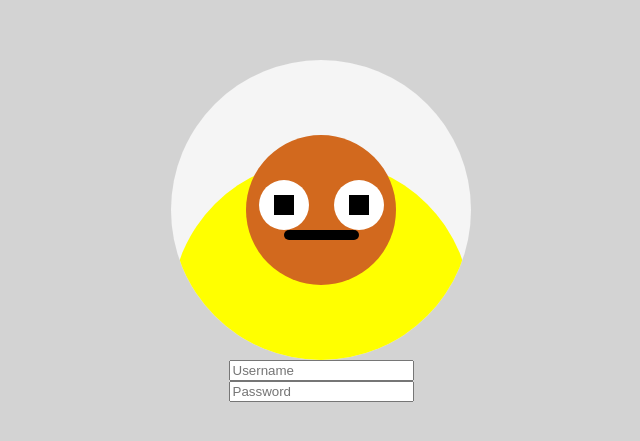
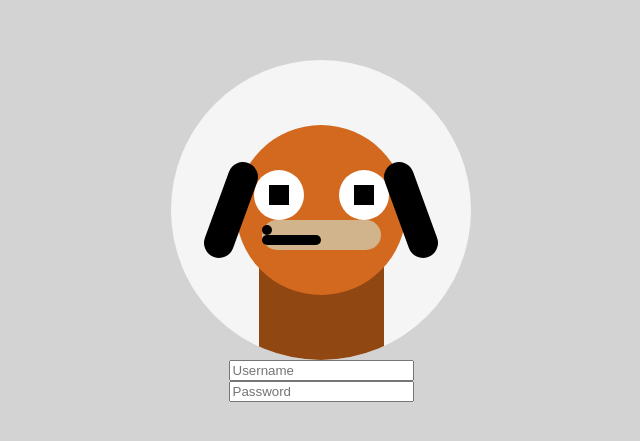
Before and after one commit to tmat06/login-animation, a React (Create React App) app: page / in a window 1280 px wide. Shown: the part 169-610 px from the top of the page, without its empty margins (319-959 px from the left). Built offline with nearby package versions, Linux system fonts and the light colour scheme.

Commit message:
dog design implemented and not watching password

```diff
--- a/src/App.css
+++ b/src/App.css
@@ -24,8 +24,8 @@
 }
 
 #animation-head {
-  height: 150px;
-  width: 150px;
+  height: 170px;
+  width: 170px;
   border-radius: 100px;
   background-color: chocolate;
   position: absolute;
@@ -38,9 +38,9 @@
 
 #animation-body {
   height: 300px;
-  width: 300px;
+  width: 125px;
   border-radius: 200px;
-  background-color: yellow;
+  background-color: rgb(145, 71, 18);
   position: absolute;
   top: 100px;
 }
@@ -85,3 +85,29 @@
   justify-content: center;
   align-items: center;
 }
+
+#monkey-mouth {
+  width: 70%;
+  height: 30px;
+  background-color: tan;
+  border-radius: 25px;
+  display: flex;
+  flex-direction: column;
+  justify-content: center;
+  align-items: space-between;
+}
+
+#monkey-nose {
+  height: 10px;
+  width: 10px;
+  border-radius: 10px;
+  background-color: black;
+}
+
+.dog-ear {
+  height: 100px;
+  width: 30px;
+  border-radius: 25px;
+  background-color: black;
+  z-index: 2;
+}
--- a/src/App.js
+++ b/src/App.js
@@ -7,7 +7,9 @@
     super();
     this.state = {
       username: "",
+      password: "",
       inputClick: false,
+      passwordClick: false,
       eyeMovement: 0,
       mouthMovement: false
     };
@@ -21,24 +23,20 @@
     switch (phrase) {
       case "initial":
         return this.setState({ inputClick: !this.state.inputClick });
-      case "track":
-        let forward = this.state.eyeMovement + 1;
-        return this.setState({ eyeMovement: forward });
-      case "back-track":
-        let backward = this.state.eyeMovement - 1;
-        return this.setState({ eyeMovement: backward });
+      case "password":
+        return this.setState({ passwordClick: !this.state.passwordClick });
       default:
         return "nada";
     }
   }
 
   usernameClick() {
-    // window.addEventListener("onfocus", e => {
-    this.moveHead();
     this.moveEyes("initial");
     this.moveMouth();
-
-    // });
+  }
+  passwordClick() {
+    this.moveEyes("password");
+    this.moveMouth();
   }
 
   usernameTrack(e) {
@@ -47,26 +45,25 @@
       valueLength.length < 16
         ? this.setState({ eyeMovement: valueLength.length })
         : console.log("too many");
-
-      // window.addEventListener("keydown", e => {
-      //   console.log(e.keyCode !== 8);
-      //   this.state.eyeMovement < 16 || this.state.eyeMovement < -7
-      //     ? e.keyCode !== 8
-      //       ? this.moveEyes("track")
-      //       : this.moveEyes("back-track")
-      //     : console.log("max");
-      // });
     });
+  }
+  passwordTrack(e) {
+    this.setState({ password: e.target.value });
   }
 
   render() {
-    // window.addEventListener("change", e => {
-    //   console.log(e);
-    // });
-    console.log(this.state.eyeMovement);
     return (
       <div className="App">
         <div className="animation-frame">
+          <div
+            style={{
+              width: "120%",
+              display: "flex",
+              justifyContent: "space-around",
+              alignItems: "center"
+            }}
+          >
+            <div className="dog-ear" style={{ transform: "rotate(20deg)" }} />
             <div id="animation-head">
               <div id="animation-eyes">
                 <div id="animation-eye">
@@ -78,8 +75,14 @@
                     style={{
                       x: this.state.inputClick
                         ? spring(this.state.eyeMovement - 7)
+                        : this.state.passwordClick
+                          ? spring(-15)
                           : spring(this.state.eyeMovement),
-                    y: this.state.inputClick ? spring(15) : spring(0)
+                      y: this.state.inputClick
+                        ? spring(15)
+                        : this.state.passwordClick
+                          ? spring(-15)
+                          : spring(0)
                     }}
                   >
                     {mot => {
@@ -103,8 +106,14 @@
                     style={{
                       x: this.state.inputClick
                         ? spring(this.state.eyeMovement - 7)
+                        : this.state.passwordClick
+                          ? spring(-15)
                           : spring(this.state.eyeMovement),
-                    y: this.state.inputClick ? spring(15) : spring(0)
+                      y: this.state.inputClick
+                        ? spring(15)
+                        : this.state.passwordClick
+                          ? spring(-15)
+                          : spring(0)
                     }}
                   >
                     {mot => {
@@ -120,17 +129,24 @@
                   </Motion>
                 </div>
               </div>
+              <div id="monkey-mouth">
+                <div id="monkey-nose" />
                 <Motion
                   defaultStyle={{ x: 0, grin: 50 }}
                   style={{
                     x: this.state.mouthMovement
-                  ? spring(10, { stiffness: 30, damping: 15 })
+                      ? this.state.passwordClick
+                        ? spring(0)
+                        : spring(15, { stiffness: 30, damping: 15 })
                       : spring(0),
-                grin: this.state.mouthMovement ? spring(15) : spring(50)
+                    grin: this.state.mouthMovement
+                      ? this.state.passwordClick
+                        ? spring(10)
+                        : spring(20)
+                      : spring(50)
                   }}
                 >
                   {mot => {
-                // console.log("mot.grin", mot.grin);
                     return (
                       <div
                         id="animation-smile"
@@ -143,6 +159,9 @@
                   }}
                 </Motion>
               </div>
+            </div>
+            <div className="dog-ear" style={{ transform: "rotate(-20deg)" }} />
+          </div>
           <div id="animation-body" />
         </div>
         <div id="sign-in-container">
@@ -153,7 +172,14 @@
             onBlur={() => this.usernameClick()}
             value={this.state.username}
           />
-          <input placeholder="Password" type="password" />
+          <input
+            placeholder="Password"
+            type="password"
+            onFocus={() => this.passwordClick()}
+            onChange={e => this.passwordTrack(e)}
+            onBlur={() => this.passwordClick()}
+            value={this.state.password}
+          />
         </div>
       </div>
     );
```
Also changed, not shown: public/dog-login.gif (added), 1 other file (tests, documents, lock files or other folders). Lines whose indentation alone changed are shown as unchanged.
